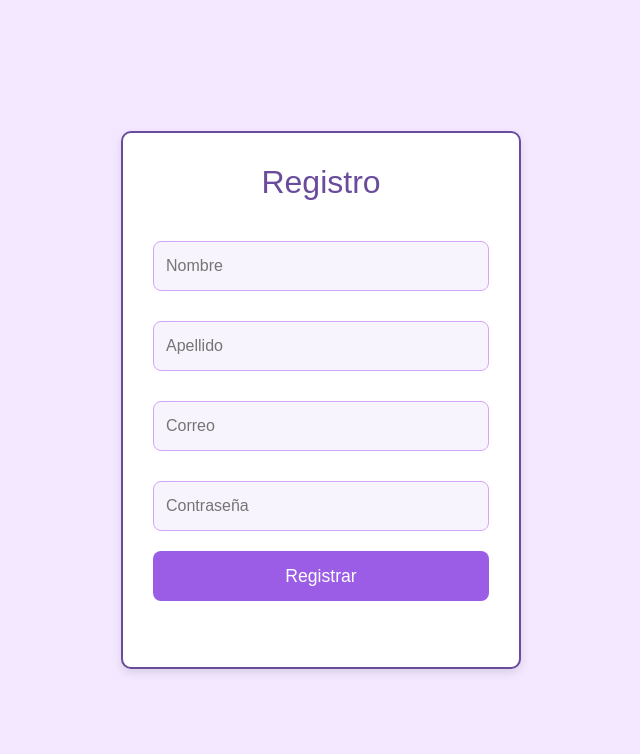
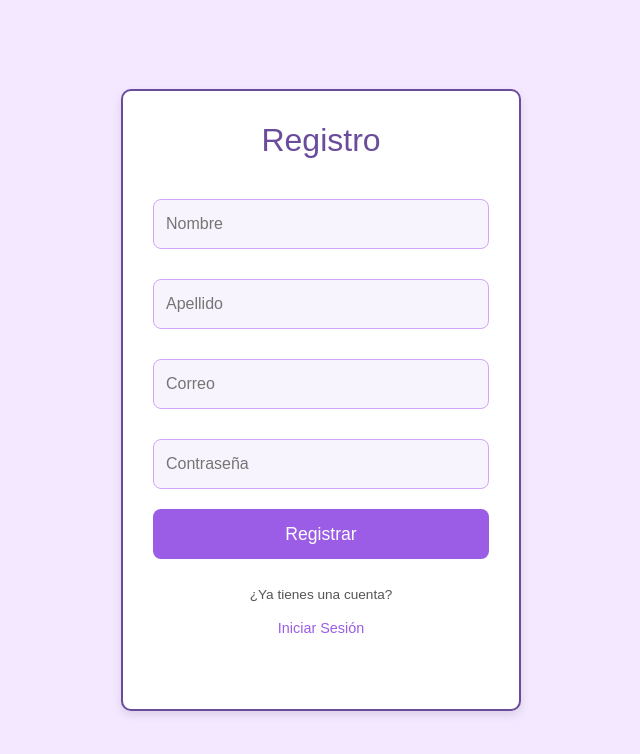
Before and after one commit to grzlz/todo-front, a SvelteKit app: page /registro in a window 1280 px wide. Shown: the top 754 px of the page, without its empty margins (319-959 px from the left). Built offline with nearby package versions, Linux system fonts and the light colour scheme.

Commit message:
Update registro
agregué una funcion que redireciiona al login y un botón que la usa.

```diff
--- a/src/routes/registro/+page.svelte
+++ b/src/routes/registro/+page.svelte
@@ -9,6 +9,9 @@
     let emailregex = /^\w+([\.-]?\w+)@\w+([\.-]?\w+)(\.\w{2,3})+$/;
     let validacion = /^(?=.\d)(?=.[a-z])(?=.*[A-Z]).{6,20}$/;
 
+    function redirALogin() {
+        goto('/login');
+    }
     async function registrar() {
         warnings = [];
 
@@ -58,6 +61,10 @@
         <input type="email" placeholder="Correo" bind:value={correo}>
         <input type="password" placeholder="Contraseña" bind:value={password}>
         <button on:click={registrar}>Registrar</button>
+        <div class="login-prompt">
+            <span class="login-text">¿Ya tienes una cuenta?</span>
+            <button on:click={redirALogin} class="btn btn-login">Iniciar Sesión</button>
+        </div>
 
         <ul>
             {#each warnings as warning}
@@ -140,6 +147,40 @@
         background-color: #6a4c9c; /* Botón morado oscuro al pasar el cursor */
     }
 
+
+    .login-prompt {
+        margin-top: 16px; /* Espaciado entre el botón registrar y este bloque */
+        text-align: center; /* Centra el contenido */
+    }
+
+
+    .login-text {
+        display: block;
+        font-size: 0.85rem;
+        color: #555;
+        margin-bottom: 8px;
+    }
+
+
+    .btn-login {
+        display: inline-block;
+        width: auto;
+        padding: 4px;
+        background-color: transparent;
+        color: #9b5de5;
+        font-size: 0.9rem;
+        text-align: center;
+        border: none;
+        cursor: pointer;
+        transition: color 0.3s ease;
+    }
+
+
+    .btn-login:hover {
+        color: #6a4c9c;
+    }
+
+
     /* Lista de advertencias */
     ul {
         list-style-type: none;
```
